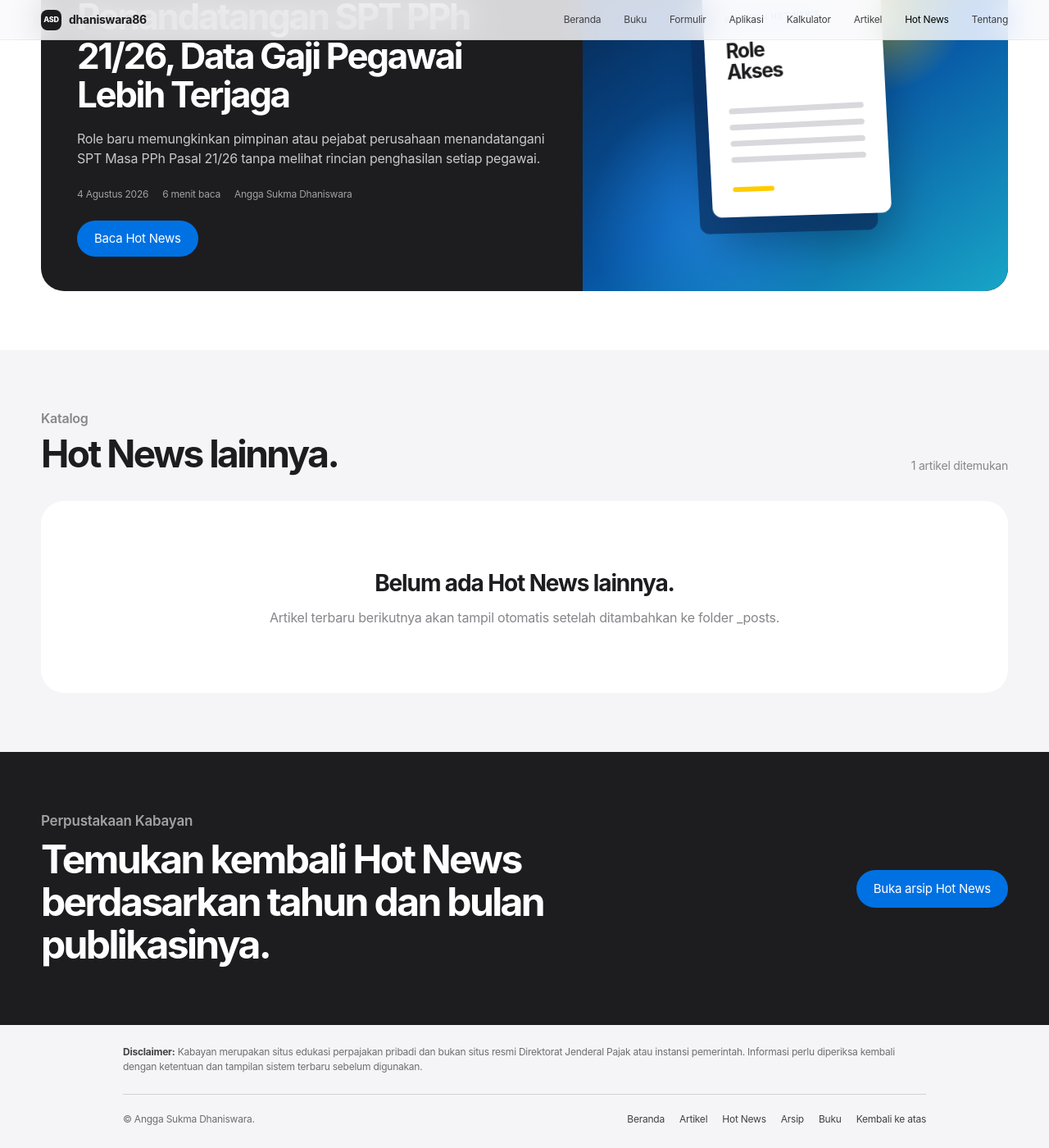
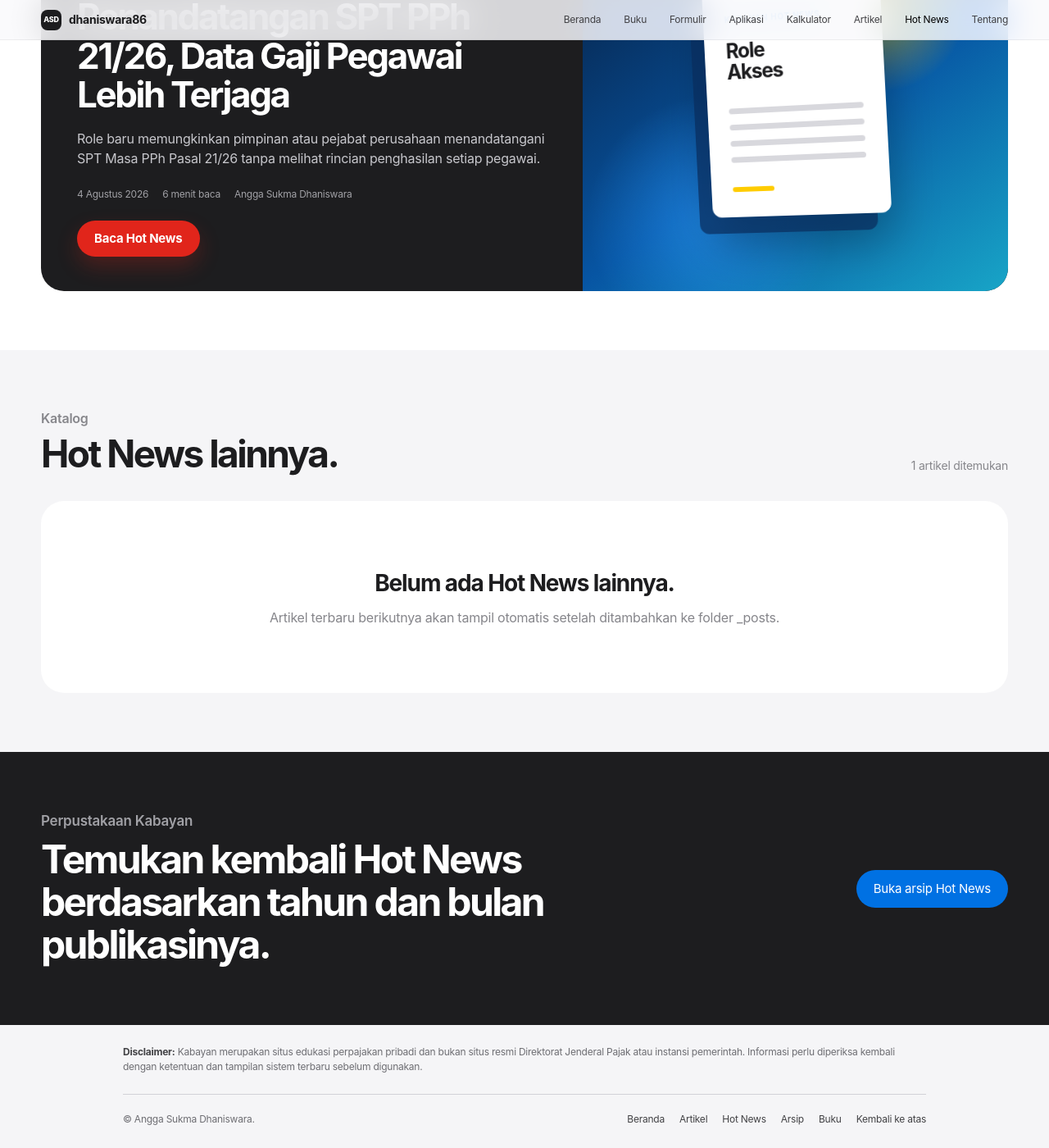
Before and after one commit to dhaniswara86/dhaniswara86.github.io, a Jekyll site: the page built from hotnews.html, in a window 1280 px wide and 1400 px high, scrolled down 1173 px. Shown: the whole window at 82% size. Built offline with Jekyll 4.4.1, drawn with Linux system fonts in a browser that asks for light colours.

Commit message:
Ubah tombol Baca Hot News unggulan menjadi merah

```diff
--- a/assets/css/hotnews-katalog.css
+++ b/assets/css/hotnews-katalog.css
@@ -1652,3 +1652,49 @@ a {
     font-size: 34px;
   }
 }
+/* =========================================================
+   TOMBOL BACA HOT NEWS UNGGULAN — MERAH
+   ========================================================= */
+
+.hotnews-featured-link {
+  color: #ffffff;
+
+  background: #e1251b;
+
+  box-shadow:
+    0 12px 26px rgba(225, 37, 27, 0.24);
+
+  font-weight: 650;
+
+  transition:
+    background 0.18s ease,
+    box-shadow 0.18s ease,
+    transform 0.18s ease;
+}
+
+.hotnews-featured-link:hover {
+  color: #ffffff;
+
+  background: #bd1e16;
+
+  box-shadow:
+    0 15px 30px rgba(189, 30, 22, 0.28);
+
+  transform: translateY(-1px);
+}
+
+.hotnews-featured-link:active {
+  background: #a81913;
+
+  box-shadow:
+    0 8px 18px rgba(168, 25, 19, 0.24);
+
+  transform: translateY(0);
+}
+
+.hotnews-featured-link:focus-visible {
+  outline:
+    3px solid rgba(225, 37, 27, 0.35);
+
+  outline-offset: 4px;
+}
```
